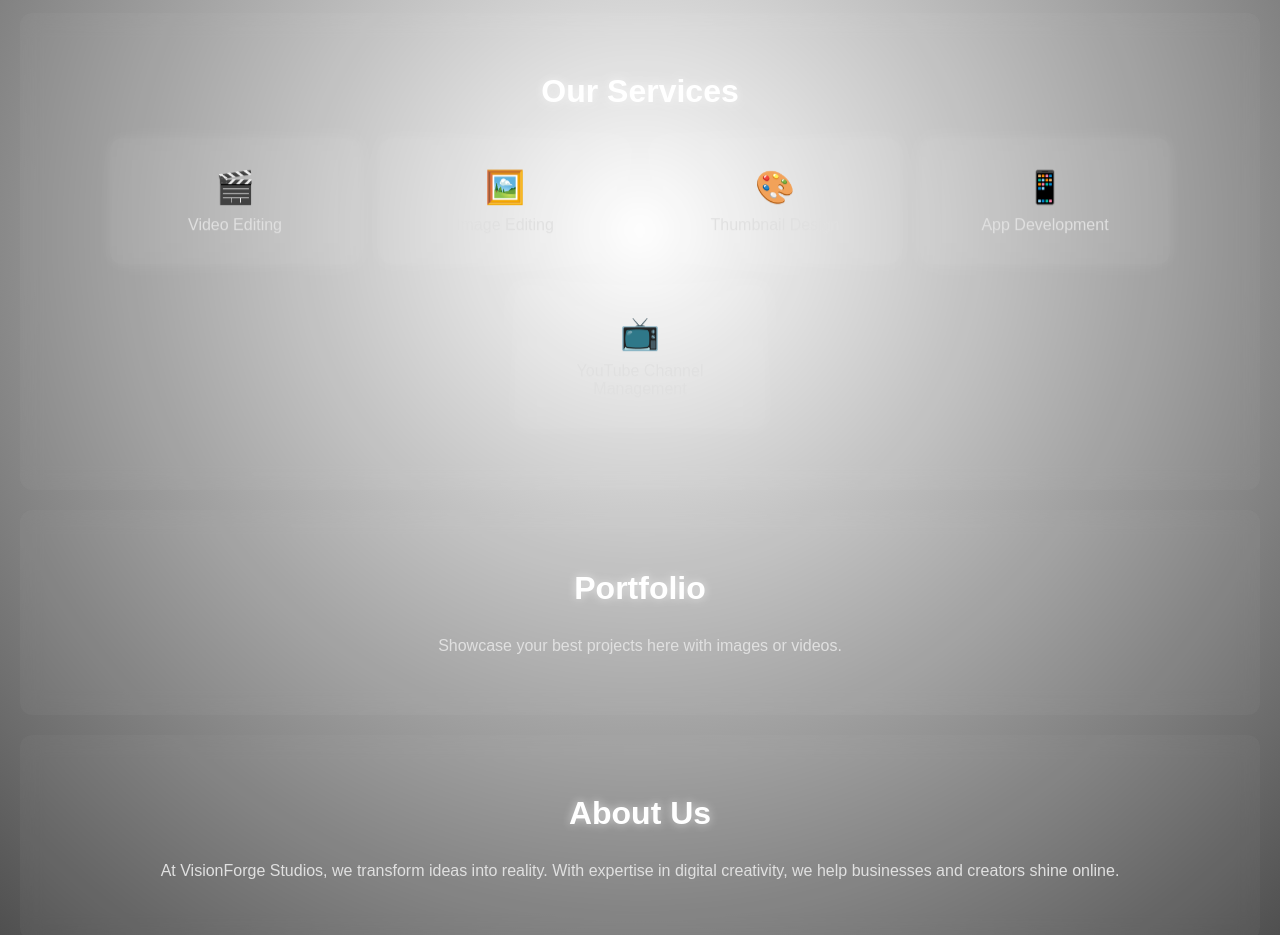
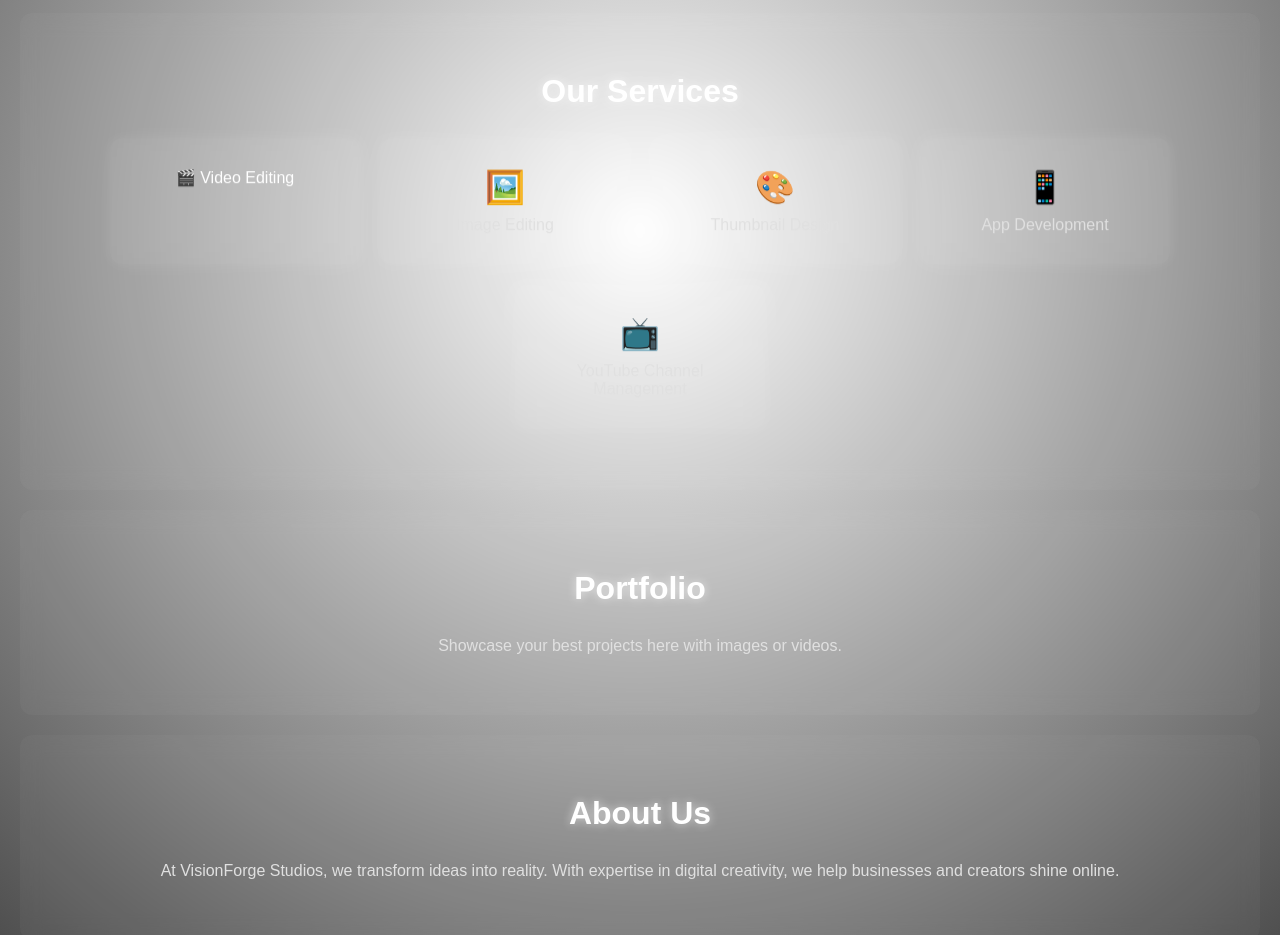
Before and after one commit to rishabhchaudhary179-cloud/visionforge-site, a plain HTML site: page index.html in a window 1280 px wide. Shown: the part 840-1775 px from the top of the page. Drawn offline with Linux system fonts and the light colour scheme.

Commit message:
Update index.html

```diff
--- a/index.html
+++ b/index.html
@@ -183,7 +183,11 @@
   <section class="section" id="services">
     <h2>Our Services</h2>
     <div class="services">
-      <div class="card"><span>🎬</span> Video Editing</div>
+      <div class="card">
+         <a href="video-editing.html" style="color:white; text-decoration:none;">
+    🎬 Video Editing
+  </a>
+      </div>
       <div class="card"><span>🖼️</span> Image Editing</div>
       <div class="card"><span>🎨</span> Thumbnail Design</div>
       <div class="card"><span>📱</span> App Development</div>
```
